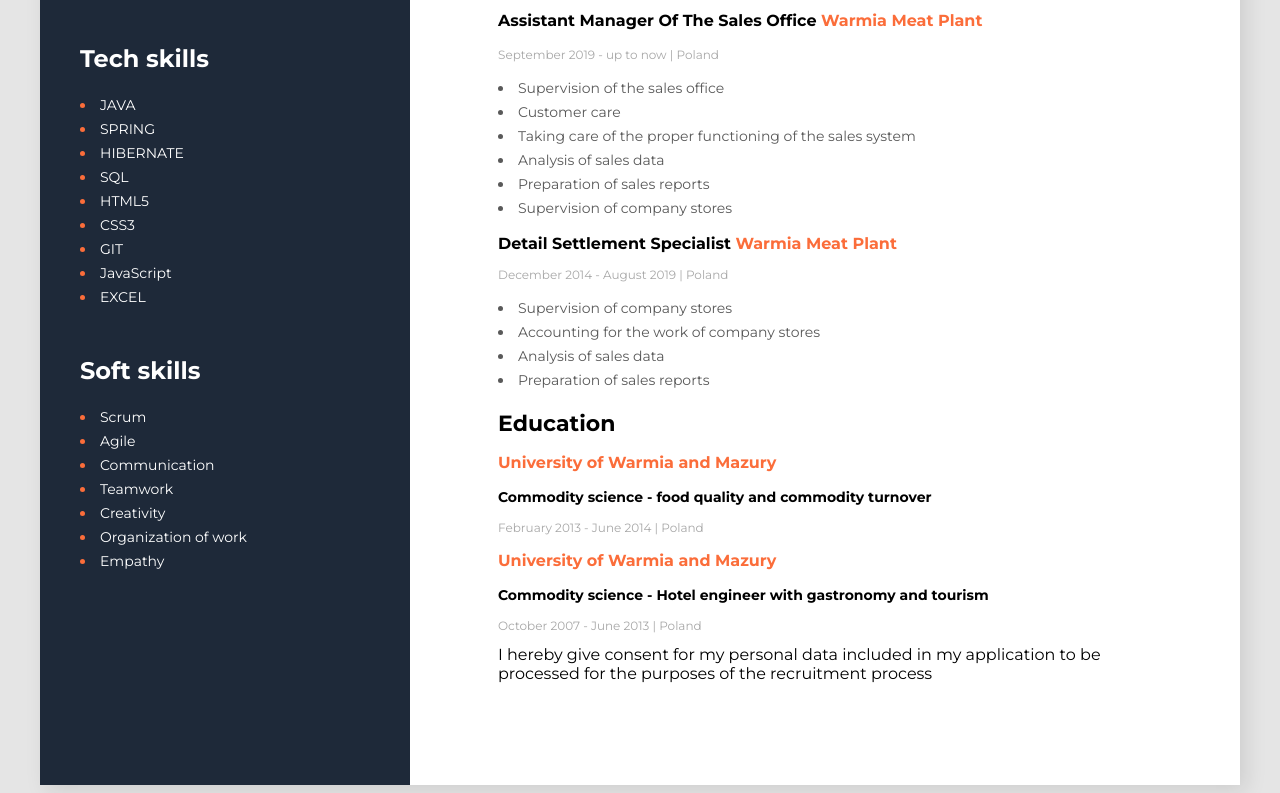
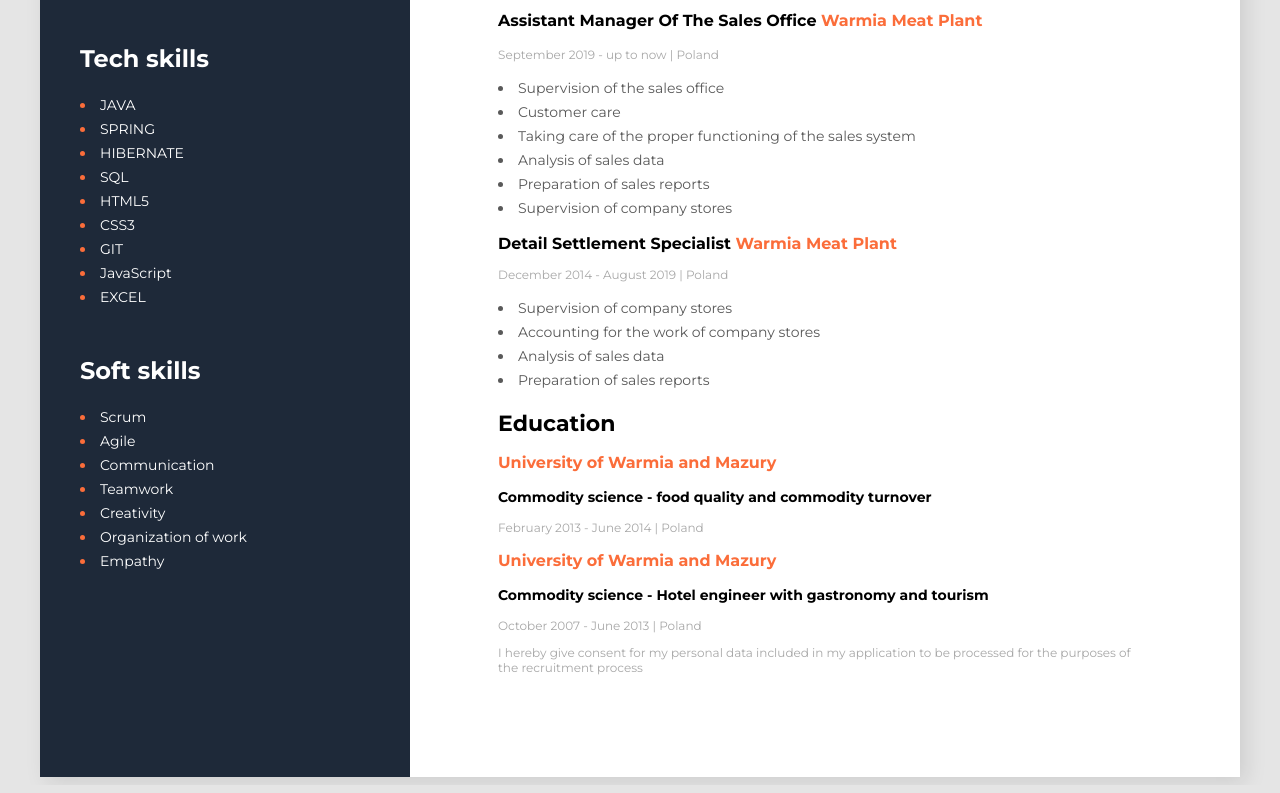
Before and after one commit to Matkaru/CV, a plain HTML site: page index.html in a window 1280 px wide. Shown: the part 682-1475 px from the top of the page. Drawn offline with Linux system fonts and the light colour scheme.

Commit message:
zmiana stylowania klauzuli

```diff
--- a/index.html
+++ b/index.html
@@ -122,7 +122,7 @@
                     </p>
                     <p class="job-date">October 2007 - June 2013 | Poland</p>
                 </div>
-                <div>
+                <div class="rodo">
                     I hereby give consent for my personal data included in my
                     application to be processed for the purposes of the
                     recruitment process
--- a/style.css
+++ b/style.css
@@ -128,3 +128,9 @@ h1 {
     line-height: 20px;
     color: #fb6d3a;
 }
+.rodo {
+    font-weight: 400;
+    font-size: 12px;
+    line-height: 15px;
+    color: #a8a8a8;
+}
```
